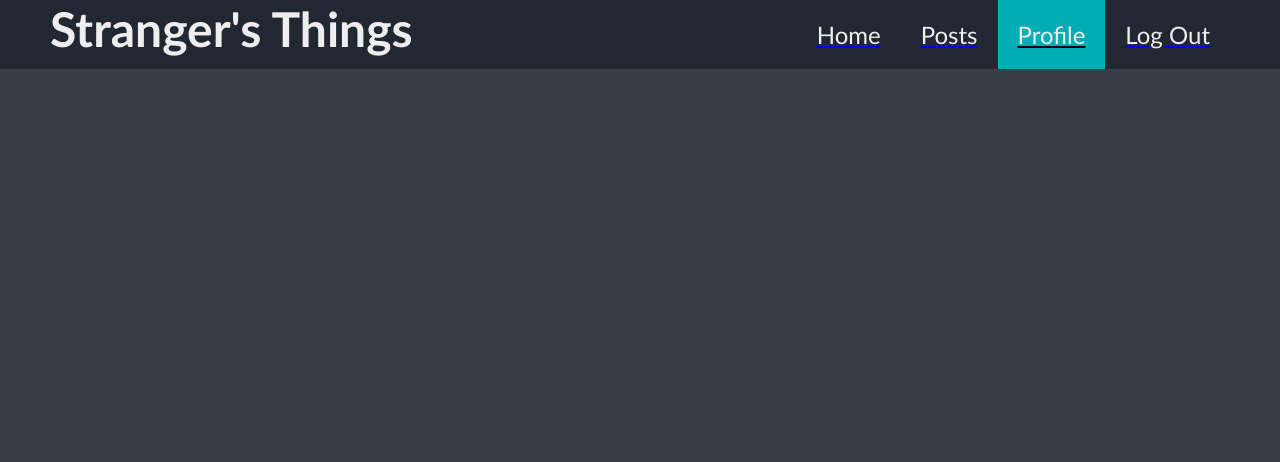
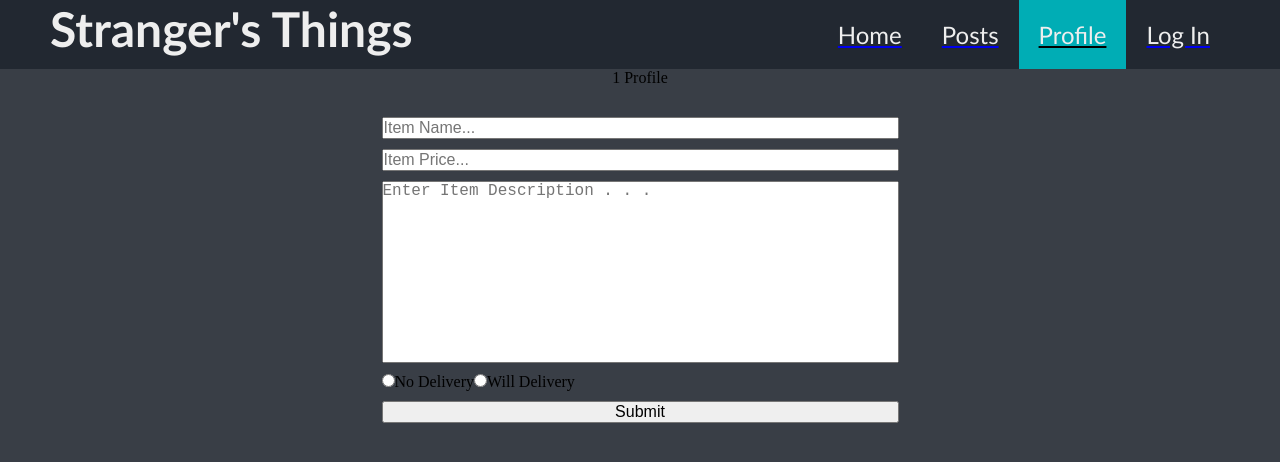
Before and after one commit to KyleBPerez/StrangersThangs, a React (Create React App) app: page /profile/1/create-post in a window 1280 px wide. Shown: the top 462 px of the page. Built offline with nearby package versions, Linux system fonts and the light colour scheme.

Commit message:
Added a CreatePost component / some styles

```diff
--- a/src/App.js
+++ b/src/App.js
@@ -2,13 +2,20 @@ import { useState, useEffect } from 'react'
 import { fetchUserInfo } from './api/index'
 import { Routes, Route } from 'react-router-dom'
 import './App.css'
-import { Header, Home, Login, Posts, Profile } from './components/index'
+import {
+  Header,
+  Home,
+  Login,
+  Posts,
+  Profile,
+  CreatePost,
+} from './components/index'
 // import { updatePosts } from './api/index'
 
 function App() {
   const [userAuthToken, setUserAuthToken] = useState('')
   const [userInfo, setUserInfo] = useState({})
-  console.log(userInfo, userAuthToken)
+
   const handleUser = async (token) => {
     if (token) {
       const user = await fetchUserInfo(token)
@@ -40,6 +47,15 @@ function App() {
             path='login'
             element={<Login setUserAuthToken={setUserAuthToken} />}
           />
+          <Route
+            path='profile/:username/create-post'
+            element={
+              <CreatePost
+                userAuthToken={userAuthToken}
+                setUserInfo={setUserInfo}
+              />
+            }
+          />
         </Routes>
       </div>
     </div>
--- /dev/null
+++ b/src/compCss/CreatePost.css
@@ -0,0 +1,12 @@
+.create-post-container {
+  display: flex;
+  flex-direction: column;
+  align-items: center;
+  gap: 10px;
+}
+
+.new-post-form {
+  display: flex;
+  flex-direction: column;
+  gap: 10px;
+}
--- a/src/compCss/Login.css
+++ b/src/compCss/Login.css
@@ -1,31 +1,83 @@
+h2 {
+  color: #00adb5;
+  font-size: 1.5rem;
+}
+
 .login-card {
   margin: 20px 0;
-  padding: 10px 0;
+  padding: 10px 0 30px;
   padding-right: 10px;
-  border-right: 1px solid black;
+  border-right: 3px solid #00adb5;
 }
 
 .login-form {
   display: flex;
   flex-direction: column;
+  align-items: center;
 }
 
 .login-form > input {
   margin: 5px;
 }
 
+.login-btn {
+  display: inline-block;
+  padding: 0.7em 1.7em;
+  margin: 0 0.3em 0.3em 0;
+  border-radius: 0.2em;
+  box-sizing: border-box;
+  text-decoration: none;
+  font-family: 'Roboto', sans-serif;
+  font-weight: 400;
+  color: #eee;
+  background-color: #00adb5;
+  box-shadow: inset 0 -0.6em 1em -0.35em rgba(0, 0, 0, 0.17),
+    inset 0 0.6em 2em -0.3em rgba(255, 255, 255, 0.15),
+    inset 0 0 0em 0.05em rgba(255, 255, 255, 0.12);
+  text-align: center;
+  position: relative;
+}
+
+.login-btn:active {
+  box-shadow: inset 0 0.6em 2em -0.3em rgba(0, 0, 0, 0.15),
+    inset 0 0 0em 0.05em rgba(255, 255, 255, 0.12);
+}
+
 .register-card {
   margin: 20px 0;
   padding: 10px 0;
   padding-left: 10px;
-  border-left: 1px solid black;
 }
 
 .register-form {
   display: flex;
   flex-direction: column;
+  align-items: center;
 }
 
 .register-form > input {
   margin: 5px;
 }
+
+.register-btn {
+  display: inline-block;
+  padding: 0.7em 1.7em;
+  margin: 0 0.3em 0.3em 0;
+  border-radius: 0.2em;
+  box-sizing: border-box;
+  text-decoration: none;
+  font-family: 'Roboto', sans-serif;
+  font-weight: 400;
+  color: #eee;
+  background-color: #00adb5;
+  box-shadow: inset 0 -0.6em 1em -0.35em rgba(0, 0, 0, 0.17),
+    inset 0 0.6em 2em -0.3em rgba(255, 255, 255, 0.15),
+    inset 0 0 0em 0.05em rgba(255, 255, 255, 0.12);
+  text-align: center;
+  position: relative;
+}
+
+.register-btn:active {
+  box-shadow: inset 0 0.6em 2em -0.3em rgba(0, 0, 0, 0.15),
+    inset 0 0 0em 0.05em rgba(255, 255, 255, 0.12);
+}
--- a/src/compCss/Profile.css
+++ b/src/compCss/Profile.css
@@ -34,12 +34,14 @@ hr {
   background-color: #00adb5;
   border-radius: 10px;
   padding: 2px 5px;
+  color: #222831;
 }
 
 .post-count {
   background-color: #00adb5;
   border-radius: 10px;
   padding: 2px 5px;
+  color: #222831;
 }
 
 .profile-body {
@@ -53,6 +55,21 @@ hr {
   margin: 15px;
 }
 
+.view-messages {
+  margin: 20px;
+}
+
+.new-post {
+  margin-top: 20px;
+}
 .user-posts {
-  margin: 15px;
+  display: flex;
+  justify-content: center;
 }
+
+.profile-posts {
+  display: flex;
+  flex-direction: column;
+  align-items: center;
+  gap: 10px;
+}
--- /dev/null
+++ b/src/components/CreatePost.jsx
@@ -0,0 +1,82 @@
+import { useState } from 'react'
+import { useParams } from 'react-router-dom'
+import { createNewPost, fetchUserInfo } from '../api/index'
+import '../compCss/CreatePost.css'
+
+export default function CreatePost({ userAuthToken, setUserInfo }) {
+  const [itemName, setItemName] = useState('')
+  const [itemValue, setItemValue] = useState('')
+  const [itemDescription, setItemDescription] = useState('')
+  const [willDeliver, setWillDeliver] = useState(false)
+  const postObj = {
+    authToken: userAuthToken,
+    title: itemName,
+    description: itemDescription,
+    price: itemValue,
+    willDeliver: willDeliver,
+  }
+  const { username } = useParams()
+
+  const submitHandler = async (e) => {
+    e.preventDefault()
+    await createNewPost(postObj)
+    await fetchUserInfo(userAuthToken).then((data) => setUserInfo(data))
+  }
+
+  const priceHandler = (e) => {
+    const regx = /[0-9\b\W]+$/
+
+    if (e === '' || regx.test(e)) {
+      setItemValue(e)
+    }
+  }
+
+  return (
+    <div className='create-post-container'>
+      <section>{username} Profile</section>
+      <section className='new-post'>
+        <form action='' className='new-post-form' onSubmit={submitHandler}>
+          <input
+            type='text'
+            value={itemName}
+            onChange={(e) => setItemName(e.target.value)}
+            placeholder='Item Name...'
+          />
+          <input
+            type='text'
+            value={itemValue}
+            onChange={(e) => priceHandler(e.target.value)}
+            placeholder='Item Price...'
+          />
+          <textarea
+            style={{ resize: 'none' }}
+            value={itemDescription}
+            onChange={(e) => setItemDescription(e.target.value)}
+            placeholder='Enter Item Description . . .'
+            rows={10}
+            cols={50}
+          />
+          <aside className='delivery-options'>
+            <input
+              type='radio'
+              name='willDeliver'
+              id='false'
+              value='No Delivery'
+              onChange={(e) => setWillDeliver(false)}
+            />
+            <label for='false'>No Delivery</label>
+            <input
+              type='radio'
+              name='willDeliver'
+              id='true'
+              value='Will Deliver'
+              onChange={(e) => setWillDeliver(true)}
+            />
+            <label for='true'>Will Delivery</label>
+          </aside>
+          <button>Submit</button>
+        </form>
+      </section>
+    </div>
+  )
+}
--- a/src/components/Header.jsx
+++ b/src/components/Header.jsx
@@ -19,7 +19,7 @@ export default function Header(params) {
             <li className='nav-items'>Profile</li>
           </NavLink>
           <NavLink to='login'>
-            <li className='nav-items'>Log Out</li>
+            <li className='nav-items'>Log In</li>
           </NavLink>
         </ul>
       </nav>
--- a/src/components/Login.jsx
+++ b/src/components/Login.jsx
@@ -46,7 +46,7 @@ export default function Login({ setUserAuthToken }) {
             value={loginPassword}
             onChange={(e) => setLoginPassword(e.target.value)}
           />
-          <button>Login</button>
+          <button className='login-btn'>Login</button>
         </form>
       </div>
       <div className='register-card'>
@@ -55,7 +55,7 @@ export default function Login({ setUserAuthToken }) {
           action='submit'
           onSubmit={(e) => registerHandler(e)}
         >
-          <h2>Sign Up</h2>
+          <h2>Or Sign up </h2>
           <input
             placeholder='Username'
             value={registerUsername}
@@ -67,7 +67,7 @@ export default function Login({ setUserAuthToken }) {
             value={registerPassword}
             onChange={(e) => setRegisterPassword(e.target.value)}
           />
-          <button>Register Account</button>
+          <button className='register-btn'>Register Account</button>
         </form>
       </div>
     </>
--- a/src/components/Profile.jsx
+++ b/src/components/Profile.jsx
@@ -1,10 +1,12 @@
 import { useState } from 'react'
+import { Link } from 'react-router-dom'
 import { loginUser } from '../api/index'
 import '../compCss/Profile.css'
 
 export default function Profile({ userInfo, userAuthToken, setUserAuthToken }) {
   const [loginUsername, setLoginUsername] = useState('')
   const [loginPassword, setLoginPassword] = useState('')
+  console.log(userInfo)
 
   const loginHandler = async (event) => {
     event.preventDefault()
@@ -31,22 +33,34 @@ export default function Profile({ userInfo, userAuthToken, setUserAuthToken }) {
           </section>
         </section>
         <section className='profile-body'>
-          <h2 className='view-messages'>
-            Messages:{' '}
-            {userInfo.messages.length > 0 &&
-              userInfo.messages.map((message, idx) => {
-                return <h1 key={idx}>This is where the messages go</h1>
-              })}
-          </h2>
-          <br />
+          <h2 className='view-messages'>Messages:</h2>
+          {userInfo.messages.length > 0 &&
+            userInfo.messages.map((message, idx) => {
+              return <h1 key={idx}>This is where the messages go</h1>
+            })}
           <hr />
-          <h2 className='user-posts'>
-            Posts:{' '}
+          <section className='profile-posts'>
+            <Link to={`${userInfo.username}/create-post`}>
+              <button className='new-post'>Create New Post</button>
+            </Link>
+            <h2 className='user-posts'>Posts:</h2>
             {userInfo.posts.length > 0 &&
               userInfo.posts.map((post, idx) => {
-                return <h1 key={idx}>This is where the posts go</h1>
+                return (
+                  <div key={`${idx}-${post.title}`}>
+                    <div className='post-card'>
+                      <h1 className='post-title'>{post.title}</h1>
+                      <h4 className='post-price'>Price: {post.price}</h4>
+                      <p className='post-description'>{post.description}</p>
+                      <p className='post-by'>
+                        Posted by{' '}
+                        <span className='post-user'>{userInfo.username}</span>
+                      </p>
+                    </div>
+                  </div>
+                )
               })}
-          </h2>
+          </section>
         </section>
       </div>
     )
--- a/src/components/index.js
+++ b/src/components/index.js
@@ -3,3 +3,4 @@ export { default as Home } from './Home'
 export { default as Login } from './Login'
 export { default as Posts } from './Posts'
 export { default as Profile } from './Profile'
+export { default as CreatePost } from './CreatePost'
```
